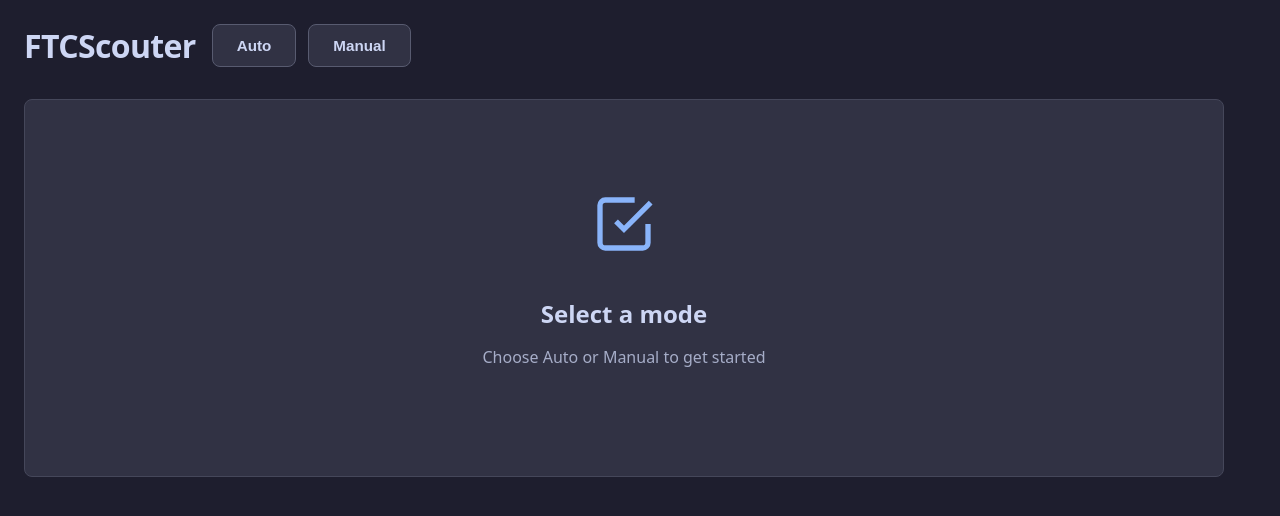
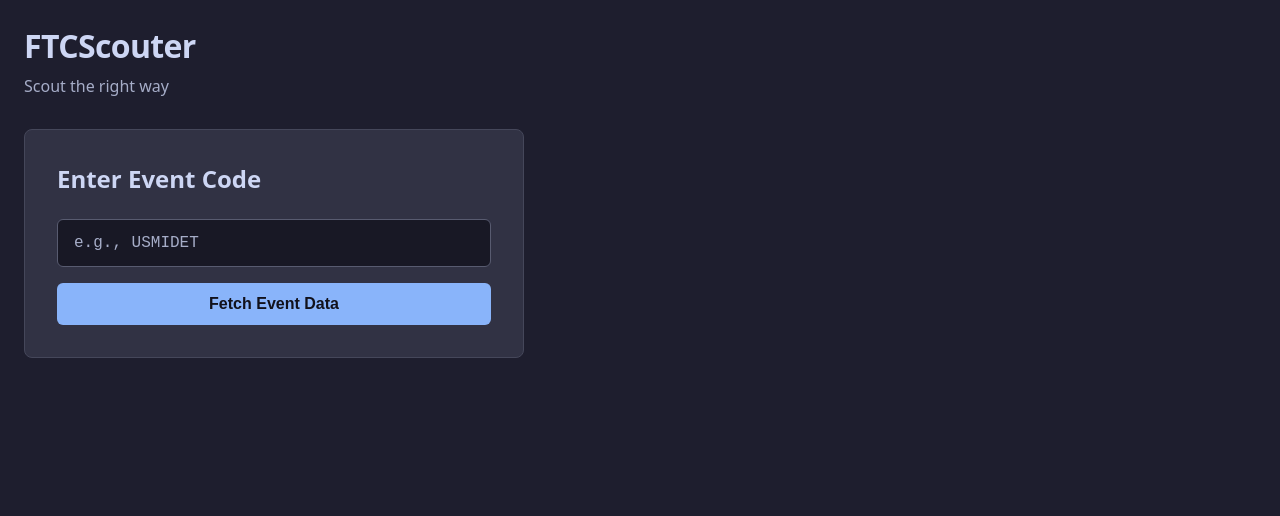
Before and after one commit to kashsuks/ftcscouter, a SvelteKit app: page / in a window 1280 px wide. Shown: the top 516 px of the page. Built offline with nearby package versions, Linux system fonts and the light colour scheme.

Commit message:
feat: removed the buggy manual mode

```diff
--- a/src/lib/styles/page.css
+++ b/src/lib/styles/page.css
@@ -2,12 +2,12 @@
   min-height: 100vh;
   padding: 24px;
   background: var(--base);
+  display: flex;
+  flex-direction: column;
+  align-items: flex-start;
 }
 
 .header {
-  display: flex;
-  align-items: center;
-  gap: 16px;
   margin-bottom: 32px;
 }
 
@@ -19,63 +19,10 @@
   letter-spacing: -0.02em;
 }
 
-.mode-buttons {
-  display: flex;
-  gap: 12px;
-}
-
-.btn-wrapper {
-  position: relative;
-}
-
-.mode-btn {
-  padding: 12px 24px;
-  border-radius: 8px;
-  border: 1px solid var(--surface2);
-  background: var(--surface0);
-  color: var(--text);
-  font-size: 0.95rem;
-  font-weight: 700;
-  cursor: pointer;
-  transition: background 0.15s ease;
-  text-transform: capitalize;
-}
-
-.mode-btn:hover {
-  background: var(--surface1);
-}
-
-.mode-btn.active {
-  background: var(--blue);
-  color: var(--crust);
-  border-color: var(--blue);
-}
-
-.tooltip {
-  position: absolute;
-  top: -48px;
-  left: 50%;
-  transform: translateX(-50%);
-  background: var(--surface2);
-  color: var(--text);
-  padding: 8px 14px;
-  border-radius: 6px;
-  font-size: 0.85rem;
-  white-space: nowrap;
-  z-index: 10;
-  pointer-events: none;
-}
-
-.tooltip-arrow {
-  position: absolute;
-  bottom: -6px;
-  left: 50%;
-  transform: translateX(-50%);
-  width: 0;
-  height: 0;
-  border-left: 6px solid transparent;
-  border-right: 6px solid transparent;
-  border-top: 6px solid var(--surface2);
+.app-subtitle {
+  margin: 8px 0 0 0;
+  font-size: 1rem;
+  color: var(--subtext0);
 }
 
 .content-area {
@@ -83,29 +30,8 @@
   border: 1px solid var(--surface1);
   border-radius: 8px;
   padding: 32px;
-  max-width: 1200px;
-}
-
-.placeholder {
-  text-align: center;
-  padding: 60px 20px;
-  color: var(--subtext0);
-}
-
-.placeholder svg {
-  margin: 0 auto 16px;
-  color: var(--blue);
-}
-
-.placeholder h2 {
-  font-size: 1.5rem;
-  margin-bottom: 8px;
-  color: var(--text);
-}
-
-.placeholder p {
-  font-size: 1rem;
-  color: var(--subtext0);
+  max-width: 500px;
+  width: 100%;
 }
 
 .section-title {
@@ -114,11 +40,6 @@
   color: var(--text);
   font-weight: 700;
   margin-top: 0;
-}
-
-/* Auto Mode */
-.auto-mode {
-  max-width: 500px;
 }
 
 .input-group {
@@ -164,160 +85,7 @@
   background: var(--sapphire);
 }
 
-/* Manual Mode */
-.manual-mode {
-  width: 100%;
-}
-
-.table-header {
-  display: flex;
-  justify-content: space-between;
-  align-items: center;
-  margin-bottom: 20px;
-}
-
-.add-col-btn {
-  width: 40px;
-  height: 40px;
-  border-radius: 6px;
-  border: 1px solid var(--blue);
-  background: transparent;
-  color: var(--blue);
-  font-size: 1.3rem;
-  cursor: pointer;
-  display: flex;
-  align-items: center;
-  justify-content: center;
-  transition: all 0.15s ease;
-  font-weight: 300;
-}
-
-.add-col-btn:hover {
-  background: var(--blue);
-  color: var(--crust);
-}
-
-.table-wrapper {
-  overflow-x: auto;
-  border-radius: 6px;
-  border: 1px solid var(--surface2);
-}
-
-.data-table {
-  width: 100%;
-  border-collapse: separate;
-  border-spacing: 0;
-}
-
-.data-table thead tr {
-  background: var(--surface1);
-}
-
-.data-table th {
-  padding: 14px 16px;
-  border-bottom: 2px solid var(--blue);
-  text-align: left;
-  font-weight: 700;
-  color: var(--text);
-  position: relative;
-}
-
-.delete-col-btn {
-  margin-left: 8px;
-  padding: 2px 8px;
-  background: #f38ba8;
-  color: var(--crust);
-  border: none;
-  border-radius: 4px;
-  font-size: 0.8rem;
-  cursor: pointer;
-  transition: opacity 0.15s ease;
-}
-
-.delete-col-btn:hover {
-  opacity: 0.8;
-}
-
-.actions-col {
-  width: 100px;
-}
-
-.data-table tbody tr {
-  background: var(--mantle);
-}
-
-.data-table tbody tr:hover {
-  background: var(--surface0);
-}
-
-.data-table td {
-  padding: 8px;
-  border-bottom: 1px solid var(--surface2);
-}
-
-.cell-input {
-  width: 100%;
-  padding: 10px 12px;
-  border: 1px solid var(--surface2);
-  background: var(--base);
-  color: var(--text);
-  border-radius: 4px;
-  font-size: 0.95rem;
-  outline: none;
-  transition: border-color 0.15s ease;
-}
-
-.cell-input:focus {
-  border-color: var(--blue);
-}
-
-.delete-row-btn {
-  padding: 6px 12px;
-  background: #f38ba8;
-  color: var(--crust);
-  border: none;
-  border-radius: 4px;
-  cursor: pointer;
-  font-size: 0.85rem;
-  transition: opacity 0.15s ease;
-}
-
-.delete-row-btn:hover {
-  opacity: 0.8;
-}
-
-.add-row-btn {
-  margin-top: 16px;
-  padding: 10px 20px;
-  background: var(--blue);
-  color: var(--crust);
-  border: none;
-  border-radius: 6px;
-  font-size: 0.95rem;
-  font-weight: 600;
-  cursor: pointer;
-  display: flex;
-  align-items: center;
-  gap: 6px;
-  transition: background 0.15s ease;
-}
-
-.add-row-btn:hover {
-  background: var(--sapphire);
-}
-
-.plus-icon {
-  font-size: 1.2rem;
-  font-weight: 300;
-}
-
 @media (max-width: 640px) {
-  .header {
-    flex-direction: column;
-    align-items: flex-start;
-    gap: 12px;
-  }
-
   .content-area {
     padding: 20px;
   }
--- a/src/routes/+page.svelte
+++ b/src/routes/+page.svelte
@@ -1,27 +1,10 @@
+<!-- FILE: src/routes/+page.svelte -->
 <script lang="ts">
-    import { modeStore } from '$lib/stores/modeStore';
-    import { tableStore } from '$lib/stores/tableStore';
   import { fetchEventData, isValidEventCode } from '$lib/services/apiService';
-    import { promptColumnName, showAlert } from '$lib/utils';
-    import type { Mode } from '$lib/types';
+  import { showAlert } from '$lib/utils';
   import '$lib/styles/page.css';
 
-    let hoveredBtn: string | null = null;
   let eventCode = '';
-
-    //subscribing to stores
-    let mode: Mode;
-    let tableData: typeof $tableStore;
-
-    $: mode = $modeStore;
-    $: tableData = $tableStore;
-
-    function handleAddColumn() {
-        const name = promptColumnName();
-        if (name) {
-            tableStore.addColumn(name);
-        }
-    }
 
   async function handleFetchEventData() {
     if (!eventCode.trim()) {
@@ -35,12 +18,12 @@
     }
 
     try {
-            showAlert(`Fetching data for event: ${eventCode}`)
+      showAlert(`Fetching data for event: ${eventCode}`);
       const data = await fetchEventData(eventCode);
       console.log('Event data:', data);
-            //TODO: process and display event data
+      // TODO: Process and display event data
     } catch (error) {
-            showAlert('Failed to fetch event data. Please try again.')
+      showAlert('Failed to fetch event data. Please try again.');
       console.error(error);
     }
   }
@@ -51,48 +34,15 @@
 </svelte:head>
 
 <div class="app-container">
+  <!-- Header -->
   <div class="header">
     <h1 class="app-title">FTCScouter</h1>
-
-        <div class="mode-buttons">
-            {#each ['auto', 'manual'] as m}
-                <div class="btn-wrapper">
-                    <button
-                        class="mode-btn"
-                        class:active={mode === m}
-                        on:click={() => modeStore.setMode(m)}
-                        on:mouseenter={() => hoveredBtn = m}
-                        on:mouseleave={() => hoveredBtn = null}
-                    >
-                        {m}
-                    </button>
-
-                    {#if hoveredBtn === m}
-                        <div class="tooltip">
-                            {m === 'auto' ? 'Pull team info + stats' : 'Enter team details yourself'}
-                            <div class="tooltip-arrow" />
-                        </div>
-                    {/if}
-                </div>
-            {/each}
-        </div>
+    <p class="app-subtitle">Scout the right way</p>
   </div>
 
+  <!-- Content Area -->
   <div class="content-area">
-        {#if !mode}
-        <div class="placeholder">
-            <svg width="64" height="64" viewBox="0 0 24 24" fill="none" stroke="currentColor" stroke-width="2">
-                <path d="M9 11l3 3L22 4" />
-                <path d="M21 12v7a2 2 0 01-2 2H5a2 2 0 01-2-2V5a2 2 0 012-2h11" />
-            </svg>
-            <h2>Select a mode</h2>
-            <p>Choose Auto or Manual to get started</p>
-        </div>
-    {/if}
-
-    {#if mode === 'auto'}
-        <div class="auto-mode">
-            <h2 class="section-title">Enter event code</h2>
+    <h2 class="section-title">Enter Event Code</h2>
     <div class="input-group">
       <input
         type="text"
@@ -101,68 +51,8 @@
         class="event-input"
       />
       <button class="fetch-btn" on:click={handleFetchEventData}>
-                    Fetch event data
+        Fetch Event Data
       </button>
     </div>
   </div>
-    {/if}
-
-    {#if mode === 'manual'}
-        <div class="manual-mode">
-            <div class="table-header">
-                <h2 class="section-title">Team Data</h2>
-                <button class="add-col-btn" on:click={handleAddColumn} title="Add column">
-                    +
-                </button>
 </div>
-
-            <div class="table-wrapper">
-                <table class="data-table">
-                    <thead>
-                        <tr>
-                            {#each tableData.columns as col, idx}
-                                <th>
-                                    {col}
-                                    {#if tableData.columns.length > 1}
-                                        <button class="delete-col-btn" on:click={() => tableStore.deleteColumn(idx)}>
-                                            +
-                                        </button>
-                                    {/if}
-                                </th>
-                            {/each}
-                            <th class="actions-col"></th>
-                        </tr>
-                    </thead>
-                    <tbody>
-                        {#each tableData.rows as row, rowIdx}
-                            <tr>
-                                {#each row as cell, colIdx}
-                                    <td>
-                                        <input
-                                            type="text"
-                                            value={cell}
-                                            on:input={(e) => tableStore.updateCell(rowIdx, colIdx, e.currentTarget.value)}
-                                            class="cell-input"
-                                        />
-                                    </td>
-                                {/each}
-                                <td class="actions-col">
-                                    {#if tableData.rows.length > 1}
-                                        <button class="delete-row-btn" on:click={() => tableStore.deleteRow(rowIdx)}>
-                                            Delete
-                                        </button>
-                                    {/if}
-                                </td>
-                            </tr>
-                        {/each}
-                    </tbody>
-                </table>
-            </div>
-
-            <button class="add-row-btn" on:click={() => tableStore.addRow()}>
-                <span class="plus-icon">+</span> Add Row
-            </button>
-        </div>
-    {/if}
-    </div>
-</div>
```
Lines whose indentation alone changed are shown as unchanged.
